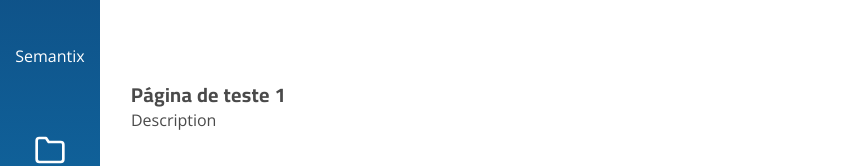
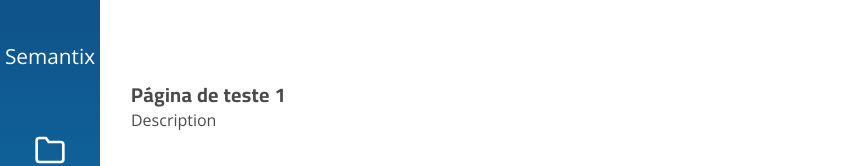
Before and after one commit to gabrielpeereira/semantix-test, a React (Create React App) app: page / in a window 1280 px wide. Shown: the top 166 px of the page, without its empty margins (0-849 px from the left). Built offline with nearby package versions, Linux system fonts and the light colour scheme; no server answers.

Commit message:
atualizando estilo de algumas fonts

```diff
--- a/src/App.css
+++ b/src/App.css
@@ -1,4 +1,4 @@
-@import url('https://fonts.googleapis.com/css?family=Cairo:400,700|Open+Sans:400,700&display=swap');
+@import url('https://fonts.googleapis.com/css?family=Cairo:400,700|Open+Sans:300,400i,700,700i&display=swap');
 
 * {
   font-family: 'Open Sans', sans-serif;
--- a/src/ui/header/Header.css
+++ b/src/ui/header/Header.css
@@ -1,3 +1,4 @@
+@import url('https://fonts.googleapis.com/css?family=Open+Sans:300,400i,700,700i&display=swap');
 a {
     text-decoration: none;
     color: inherit;
@@ -18,7 +19,7 @@ a {
 
   .menu li a{
     display:block;
-    width:5em;
+    width: 5em;
     text-align:center;
     color: #fff;
     position: relative;
@@ -29,6 +30,8 @@ a {
   }
 
   .menu-logo {
+    font-weight: 100;
+    font-size: 1.3em;
     display: flex;
     justify-content: center;
     align-items: center;
```
